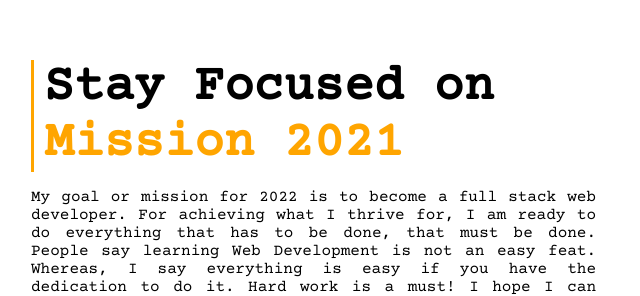
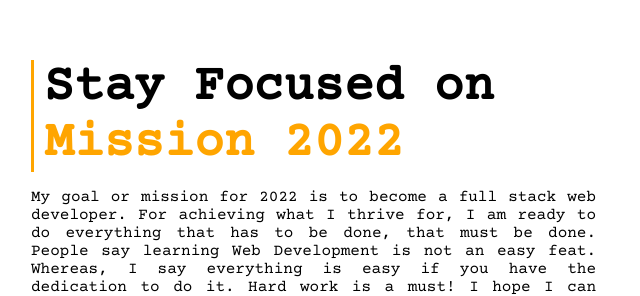
Before and after one commit to mfar201/assignment-1, a plain HTML site: page index.html in a window 1280 px wide. Shown: the top 296 px of the page, 119-759 px from the left. Drawn offline with nearby package versions, Linux system fonts and the light colour scheme.

Commit message:
Mission 2021 updated to Mission 2022

```diff
--- a/index.html
+++ b/index.html
@@ -17,7 +17,7 @@
         <div class="half-width" id="firstDiv">
             <div id="heading-border">
                 <h1>Stay Focused on</h1>
-                <h1 class="font-color-orange">Mission 2021</h1>
+                <h1 class="font-color-orange">Mission 2022</h1>
             </div>
             <div>
                 <p class="p-margin-bottom">My goal or mission for 2022 is to become a full
```
